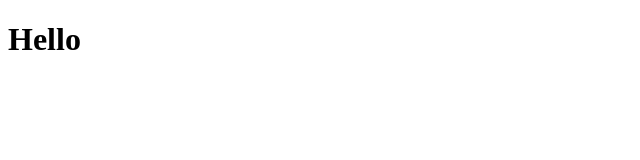
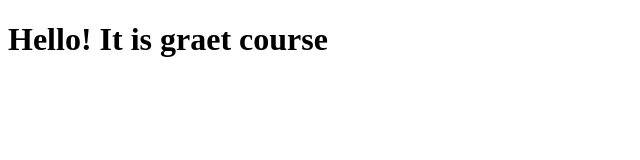
Before and after one commit to BatElMizrachi/coursera-http, a plain HTML site: page site/index.html in a window 1280 px wide. Shown: the whole page, without its empty margins (0-640 px from the left). Drawn offline with Linux system fonts and the light colour scheme.

Commit message:
Small addition to page

```diff
--- a/site/index.html
+++ b/site/index.html
@@ -4,6 +4,6 @@
 	<title>Hello Coursera!</title>
 </head>
 <body>
-<h1>Hello</h1>
+<h1>Hello! It is graet course</h1>
 </body>
 </html>
```
